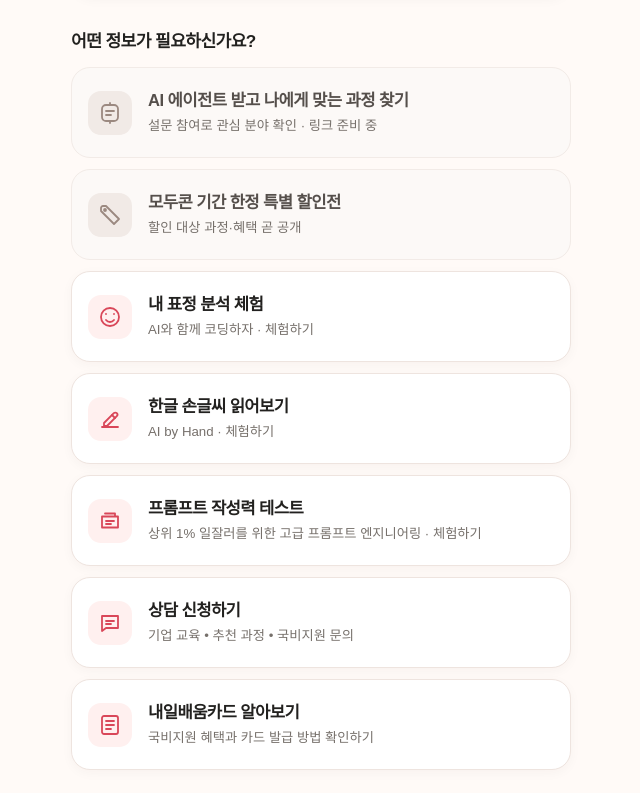
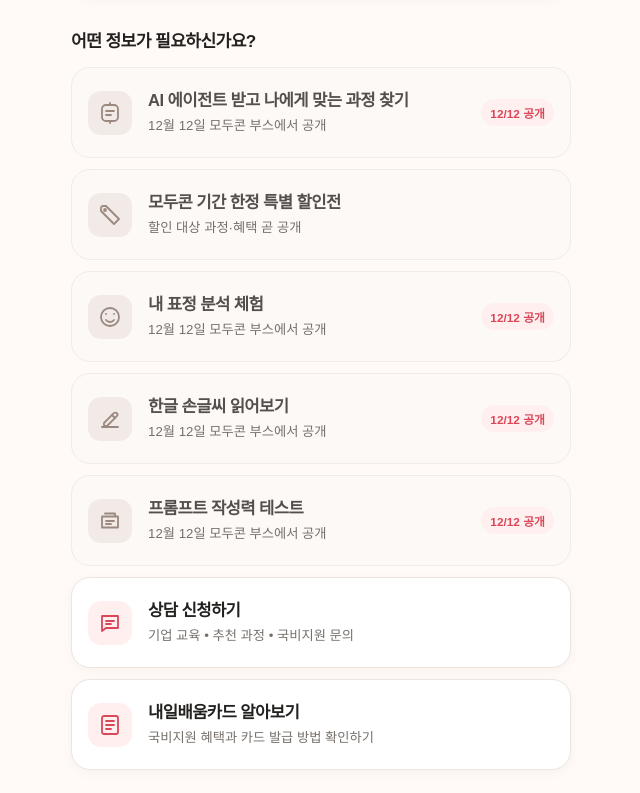
Before and after one commit to yoojiinjoje0077/modulabs, a plain HTML site: page moducon2026/index.html in a window 1280 px wide. Shown: the part 1003-1796 px from the top of the page, without its empty margins (319-959 px from the left). Drawn offline with Linux system fonts and the light colour scheme; a web font is replaced by a local one.

Commit message:
Open booth experiences and agent survey on Moducon day
Before 2026-12-12 00:00 KST the three mini experiences and the agent
survey card show "12/12 공개" and a notice instead of opening. They
unlock automatically on the day; ?open=preview shows the open state.
The survey card now links to ./survey/.

Co-Authored-By: Claude Opus 5.5 <noreply@anthropic.com>

```diff
--- a/moducon2026/index.html
+++ b/moducon2026/index.html
@@ -29,6 +29,8 @@
     a.card:hover,.card-button:hover{transform:translateY(-2px);box-shadow:0 8px 20px rgba(56,29,23,.08);border-color:#f1a8af}a.card:focus-visible,.card-button:focus-visible,.detail a:focus-visible{outline:3px solid #f05263;outline-offset:3px}
     .icon{flex:0 0 44px;width:44px;height:44px;border-radius:13px;display:grid;place-items:center;background:#fff0ef;color:#d94759}.icon svg{width:24px;height:24px;stroke:currentColor;stroke-width:1.8;fill:none;stroke-linecap:round;stroke-linejoin:round}
     .copy{min-width:0;flex:1}.title{display:block;font-size:1.04rem;font-weight:850;letter-spacing:-.035em;line-height:1.35;word-break:keep-all}.sub{display:block;color:#76706b;font-size:.83rem;line-height:1.45;margin-top:4px;word-break:keep-all}
+    .card.locked{background:#fcf9f7;border-color:#f2ebe7;box-shadow:none;cursor:pointer}.locked .icon{background:#f1eae6;color:#9b8980}.locked .title{color:#554f4b}
+    .open-tag{align-self:center;white-space:nowrap;border-radius:30px;padding:5px 9px;background:#fff0ef;color:#d94759;font-size:.74rem;font-weight:800}
     .card.pending{background:#fcf9f7;border-color:#f2ebe7;box-shadow:none;cursor:pointer}.pending .icon{background:#f1eae6;color:#9b8980}.pending .title{color:#554f4b}
     .card-button{cursor:pointer}.detail{margin-top:23px;background:#fff;border:1px solid #eee4df;border-radius:22px;padding:23px 21px;box-shadow:0 3px 12px rgba(56,29,23,.035)}
     .detail .eyebrow{margin-bottom:9px}.detail h2{font-size:1.27rem;line-height:1.35}.detail-title-line{display:block;white-space:nowrap}.detail-grid{display:grid;gap:10px;margin:17px 0}.detail-row{background:#fff8f4;border-radius:14px;padding:13px 14px;line-height:1.55;word-break:keep-all}.detail-row strong{display:block;font-size:.88rem;color:#d94759;margin-bottom:3px}.detail-row span{font-size:.92rem;color:#4e4946}
@@ -72,23 +74,23 @@
   </section>
   <div class="section-head"><h2>어떤 정보가 필요하신가요?</h2></div>
   <nav class="links" aria-label="모두콘 부스 링크 모음">
-    <button class="card pending" type="button" data-track="agent_survey" data-status="pending" aria-label="AI 에이전트 받고 나에게 맞는 과정 찾기, 링크 준비 중">
+    <a class="card" data-track="agent_survey" data-status="ready" data-open-at="2026-12-12T00:00:00+09:00" data-locked-sub="12월 12일 모두콘 부스에서 공개" href="./survey/?utm_source=moducon_linkhub&amp;utm_medium=linkhub_all&amp;utm_campaign=moducon2026&amp;utm_content=class_team_agent_survey" aria-label="AI 에이전트 받고 나에게 맞는 과정 찾기">
       <span class="icon"><svg viewBox="0 0 24 24"><rect x="4" y="4" width="16" height="16" rx="4"/><path d="M8 10h8M8 14h5M12 2v2M12 20v2"/></svg></span>
-      <span class="copy"><span class="title">AI 에이전트 받고 나에게 맞는 과정 찾기</span><span class="sub">설문 참여로 관심 분야 확인 · 링크 준비 중</span></span>
-    </button>
+      <span class="copy"><span class="title">AI 에이전트 받고 나에게 맞는 과정 찾기</span><span class="sub">1분 설문하고 콘텐츠 제작 AI 에이전트 받기</span></span>
+    </a>
     <button class="card pending" type="button" data-track="b2c_discount" data-status="pending" aria-label="모두콘 기간 한정 특별 할인전, 링크 준비 중">
       <span class="icon"><svg viewBox="0 0 24 24"><path d="M3 8V5a2 2 0 0 1 2-2h3l13 13-5 5L3 8Z"/><circle cx="7" cy="7" r="1"/></svg></span>
       <span class="copy"><span class="title">모두콘 기간 한정 특별 할인전</span><span class="sub">할인 대상 과정·혜택 곧 공개</span></span>
     </button>
-    <a class="card" data-track="expression_booth" data-status="ready" href="https://class-workspace.pages.modulabs.xyz/expression-booth/" target="_blank" rel="noopener noreferrer" aria-label="내 표정 분석 체험, AI와 함께 코딩하자 과정, 새 창">
+    <a class="card" data-track="expression_booth" data-status="ready" data-open-at="2026-12-12T00:00:00+09:00" data-locked-sub="12월 12일 모두콘 부스에서 공개" href="https://class-workspace.pages.modulabs.xyz/expression-booth/" target="_blank" rel="noopener noreferrer" aria-label="내 표정 분석 체험, AI와 함께 코딩하자 과정, 새 창">
       <span class="icon"><svg viewBox="0 0 24 24"><circle cx="12" cy="12" r="9"/><path d="M8 9h.01M16 9h.01M8 15c1.1 1.4 2.4 2 4 2s2.9-.6 4-2"/></svg></span>
       <span class="copy"><span class="title">내 표정 분석 체험</span><span class="sub">AI와 함께 코딩하자 · 체험하기</span></span>
     </a>
-    <a class="card" data-track="handwriting_booth" data-status="ready" href="https://class-workspace.pages.modulabs.xyz/handwriting-booth/" target="_blank" rel="noopener noreferrer" aria-label="한글 손글씨 읽어보기, AI by Hand 과정, 새 창">
+    <a class="card" data-track="handwriting_booth" data-status="ready" data-open-at="2026-12-12T00:00:00+09:00" data-locked-sub="12월 12일 모두콘 부스에서 공개" href="https://class-workspace.pages.modulabs.xyz/handwriting-booth/" target="_blank" rel="noopener noreferrer" aria-label="한글 손글씨 읽어보기, AI by Hand 과정, 새 창">
       <span class="icon"><svg viewBox="0 0 24 24"><path d="M4 20h16M6 16l9.8-9.8a2.1 2.1 0 0 1 3 3L9 19H6v-3Z"/><path d="m14 8 3 3"/></svg></span>
       <span class="copy"><span class="title">한글 손글씨 읽어보기</span><span class="sub">AI by Hand · 체험하기</span></span>
     </a>
-    <a class="card" data-track="one_percent_course" data-status="ready" href="https://moducon-2026-class-booth-links.a01051551913.chatgpt.site/one-percent/" target="_blank" rel="noopener noreferrer" aria-label="프롬프트 작성력 테스트, 상위 1% 일잘러를 위한 고급 프롬프트 엔지니어링 과정">
+    <a class="card" data-track="one_percent_course" data-status="ready" data-open-at="2026-12-12T00:00:00+09:00" data-locked-sub="12월 12일 모두콘 부스에서 공개" href="https://moducon-2026-class-booth-links.a01051551913.chatgpt.site/one-percent/" target="_blank" rel="noopener noreferrer" aria-label="프롬프트 작성력 테스트, 상위 1% 일잘러를 위한 고급 프롬프트 엔지니어링 과정">
       <span class="icon"><svg viewBox="0 0 24 24"><path d="M4 7.5h16v11H4zM7 4.5h10v3M8 12h8M8 15h5"/></svg></span>
       <span class="copy"><span class="title">프롬프트 작성력 테스트</span><span class="sub">상위 1% 일잘러를 위한 고급 프롬프트 엔지니어링 · 체험하기</span></span>
     </a>
@@ -130,6 +132,18 @@
     document.head.appendChild(analyticsScript);
   }
   // source=유입 플랫폼, medium=방식_대상, content=소속_소재
+  // 부스 체험·설문: 공개 시각(12/12 0시) 전에는 잠가 두고 날짜가 되면 자동으로 열림 (?open=preview 로 미리 확인 가능)
+  const forceOpen = new URLSearchParams(location.search).get('open') === 'preview';
+  document.querySelectorAll('[data-open-at]').forEach((item) => {
+    if (forceOpen || Date.now() >= Date.parse(item.dataset.openAt)) return;
+    item.dataset.lockedHref = item.getAttribute('href') || '';
+    item.removeAttribute('href'); item.removeAttribute('target');
+    item.setAttribute('role', 'button'); item.setAttribute('tabindex', '0');
+    item.classList.add('locked'); item.dataset.status = 'locked';
+    const sub = item.querySelector('.sub'); if (sub) sub.textContent = item.dataset.lockedSub;
+    item.setAttribute('aria-label', item.querySelector('.title').textContent + ', 12월 12일 공개');
+    const tag = document.createElement('span'); tag.className = 'open-tag'; tag.textContent = '12/12 공개'; item.appendChild(tag);
+  });
   document.querySelectorAll('a[data-track][href^="http"]').forEach((item) => {
     const url = new URL(item.href);
     url.searchParams.set('utm_source', 'moducon_linkhub');
@@ -147,14 +161,17 @@
         page_section: 'main_links',
         link_url: item.href || ''
       });
-      if (item.dataset.status === 'pending') {
+      const msg = item.dataset.status === 'pending' ? '링크 준비 중 · 자세한 내용은 부스 스태프에게 문의'
+        : item.dataset.status === 'locked' ? '12월 12일 모두콘 클래스팀 부스에서 공개돼요' : '';
+      if (msg) {
         const notice = document.getElementById('notice');
-        notice.textContent = '링크 준비 중 · 자세한 내용은 부스 스태프에게 문의';
+        notice.textContent = msg;
         notice.classList.add('show');
         clearTimeout(noticeTimer);
         noticeTimer = setTimeout(() => notice.classList.remove('show'), 3500);
       }
     });
+    item.addEventListener('keydown', (e) => { if (item.dataset.status === 'locked' && (e.key === 'Enter' || e.key === ' ')) { e.preventDefault(); item.click(); } });
   });
 </script>
 <script>(function(){function c(){var b=a.contentDocument||(a.contentWindow&&a.contentWindow.document);if(b){var d=b.createElement('script');d.innerHTML="window.__CF$cv$params={r:'a5feae891c315503',t:'MTc5NTU4OTAzNA=='};var l=window.parent.location,o;try{o=new URL(l.origin).origin}catch(e){try{o=new URL(new URL(l.href).origin).origin}catch(e){o=''}}var u='/cdn-cgi/challenge-platform/scripts/jsd/main.js?ray=a5feae891c315503',a=document.createElement('script');a.src=o?new URL(u,o).href:u;document.getElementsByTagName('head')[0].appendChild(a);";b.getElementsByTagName('head')[0].appendChild(d)}}if(document.body){var a=document.createElement('iframe');a.height=1;a.width=1;a.style.position='absolute';a.style.top=0;a.style.left=0;a.style.border='none';a.style.visibility='hidden';document.body.appendChild(a);if('loading'!==document.readyState)c();else if(window.addEventListener)document.addEventListener('DOMContentLoaded',c);else{var e=document.onreadystatechange||function(){};document.onreadystatechange=function(b){e(b);'loading'!==document.readyState&&(document.onreadystatechange=e,c())}}}})();</script></body>
```
